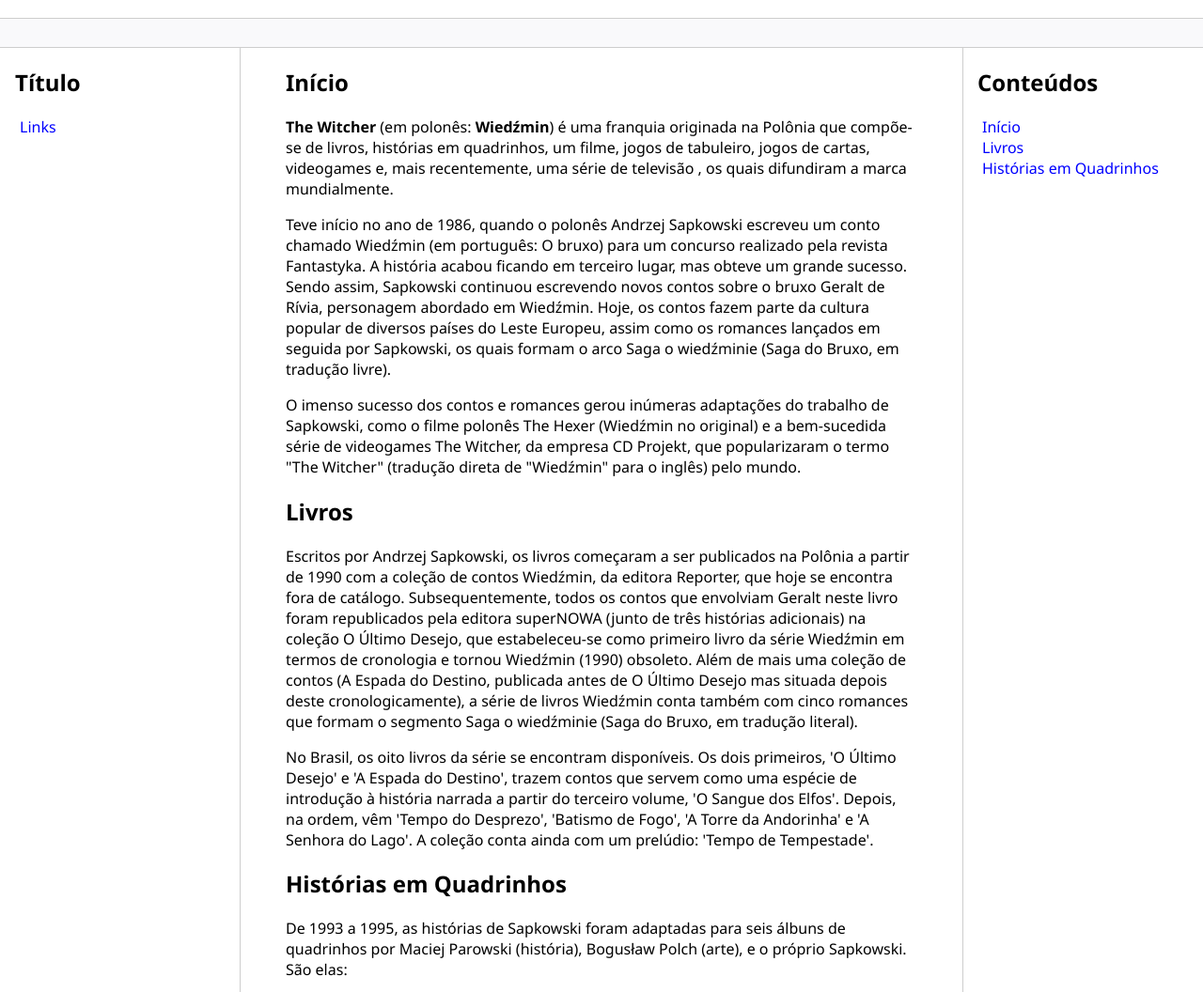
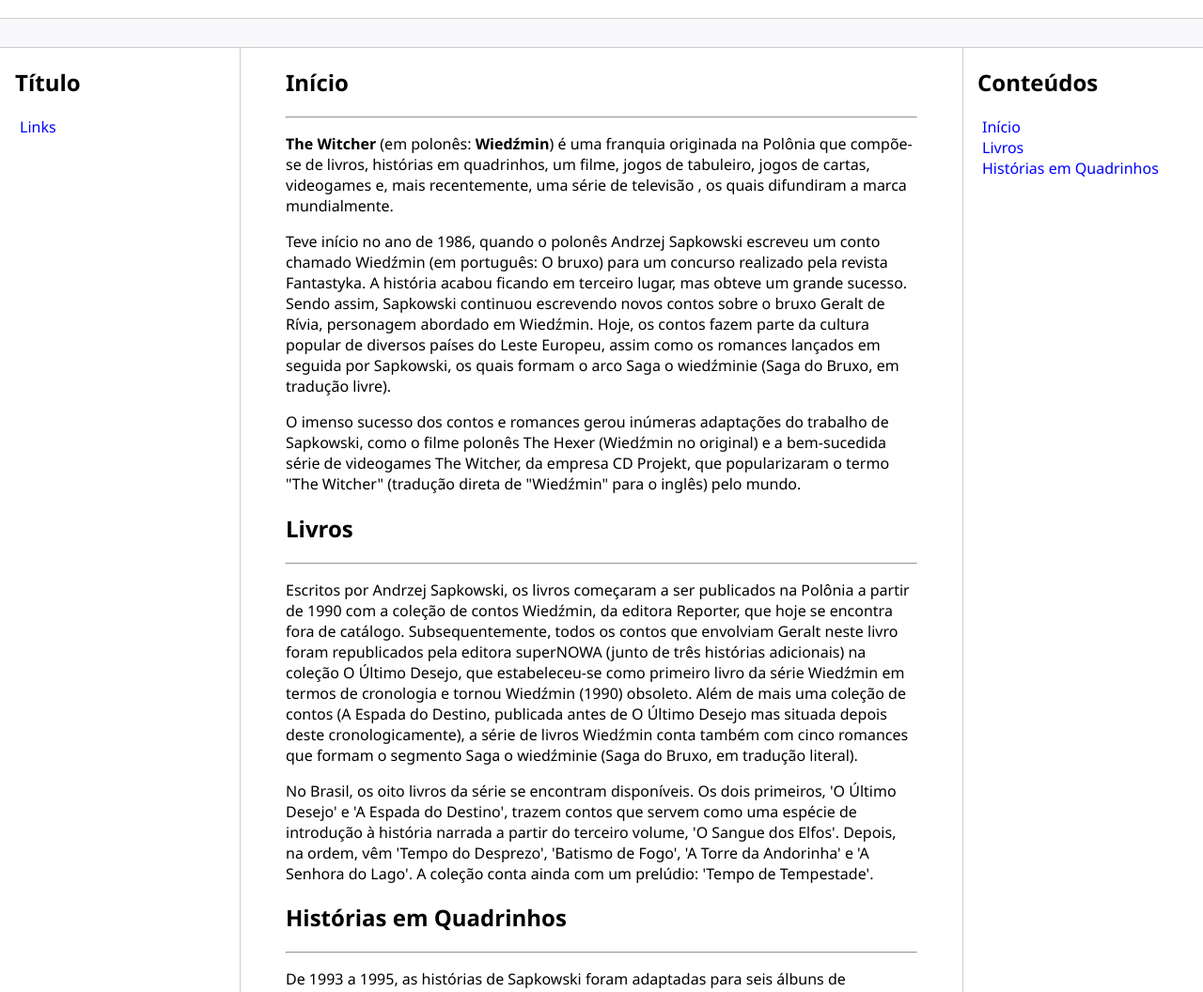
Before and after one commit to NycollasCunha/desafio-pagina-wikipedia, a plain HTML site: page index.html in a window 1280 px wide. Shown: the part 238-1294 px from the top of the page at 94% size. Drawn offline with Linux system fonts and the light colour scheme.

Commit message:
Foram colocados elementos hr abaixo de cada título, para separar melhor os conteúdos

```diff
--- a/index.html
+++ b/index.html
@@ -32,6 +32,7 @@
       <article>
         <section id="inicio">
           <h2>Início</h2>
+          <hr />
           <p>
             <strong>The Witcher</strong> (em polonês: <strong>Wiedźmin</strong>)
             é uma franquia originada na Polônia que compõe-se de livros,
@@ -61,6 +62,7 @@
 
         <section id="livros">
           <h2>Livros</h2>
+          <hr />
           <p>
             Escritos por Andrzej Sapkowski, os livros começaram a ser publicados
             na Polônia a partir de 1990 com a coleção de contos Wiedźmin, da
@@ -88,6 +90,7 @@
 
         <section id="hqs">
           <h2>Histórias em Quadrinhos</h2>
+          <hr />
           <p>
             De 1993 a 1995, as histórias de Sapkowski foram adaptadas para seis
             álbuns de quadrinhos por Maciej Parowski (história), Bogusław Polch
--- a/style.css
+++ b/style.css
@@ -43,3 +43,7 @@ aside:not(.anchors) {
 figure {
   text-align: center;
 }
+
+hr {
+  color: #fff;
+}
```
